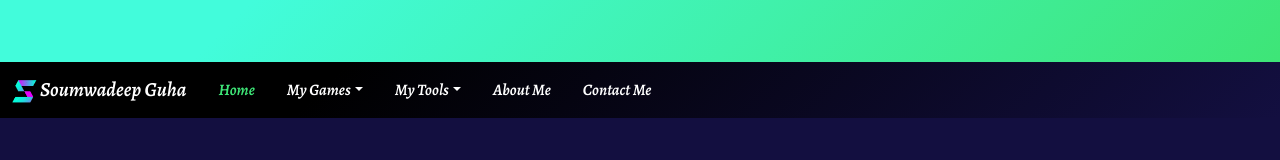
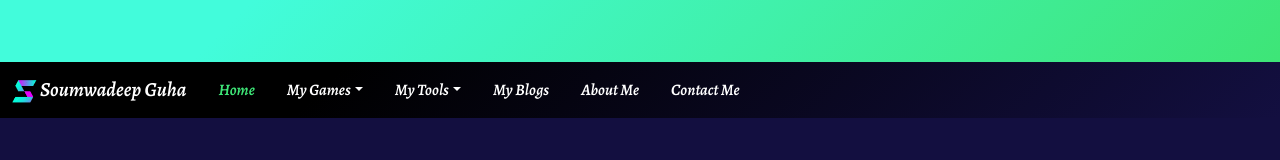
Before and after one commit to soumwadeep/My-Portfolio, a React (Create React App) app: page / in a window 1280 px wide. Shown: the part 130-290 px from the top of the page. Built offline with nearby package versions, Linux system fonts and the light colour scheme.

Commit message:
Update NavBar.js

```diff
--- a/src/Components/NavBar.js
+++ b/src/Components/NavBar.js
@@ -45,6 +45,7 @@ const NavBar = () => {
                   <li><NavLink className={(navData) => navData.isActive ? "nav-link-active" : "dropdown-item"} to=" ">Coming Soon</NavLink></li>
                 </ul>
               </li>
+              <a href="https://blogs.soumwadeepguha.dev/"target="_black" rel="noreferrer" className="navbar-nav-link">My Blogs</a>
               <NavLink className={(navData) => navData.isActive ? "nav-link-active" : "navbar-nav-link"} to="/about">About Me</NavLink>
               <NavLink className={(navData) => navData.isActive ? "nav-link-active" : "navbar-nav-link"} to="/contact">Contact Me</NavLink>
             </div>
```
